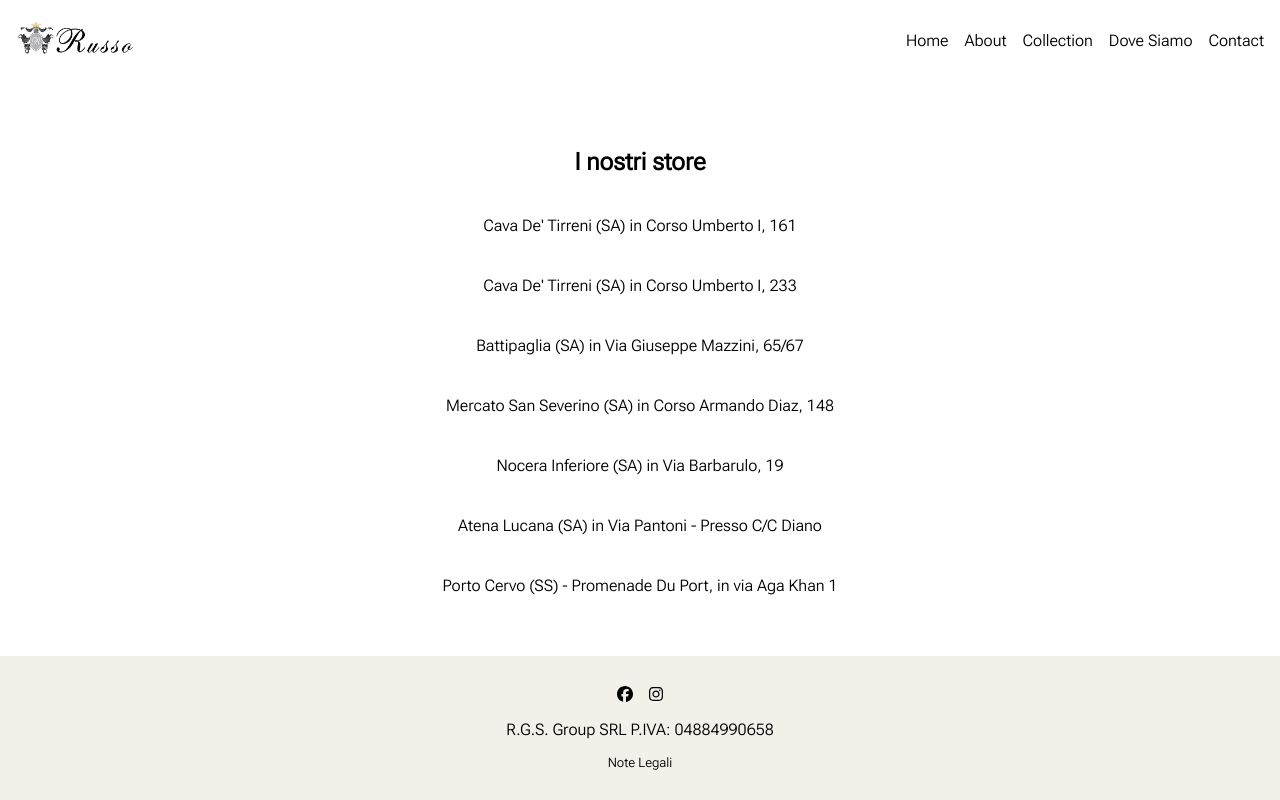
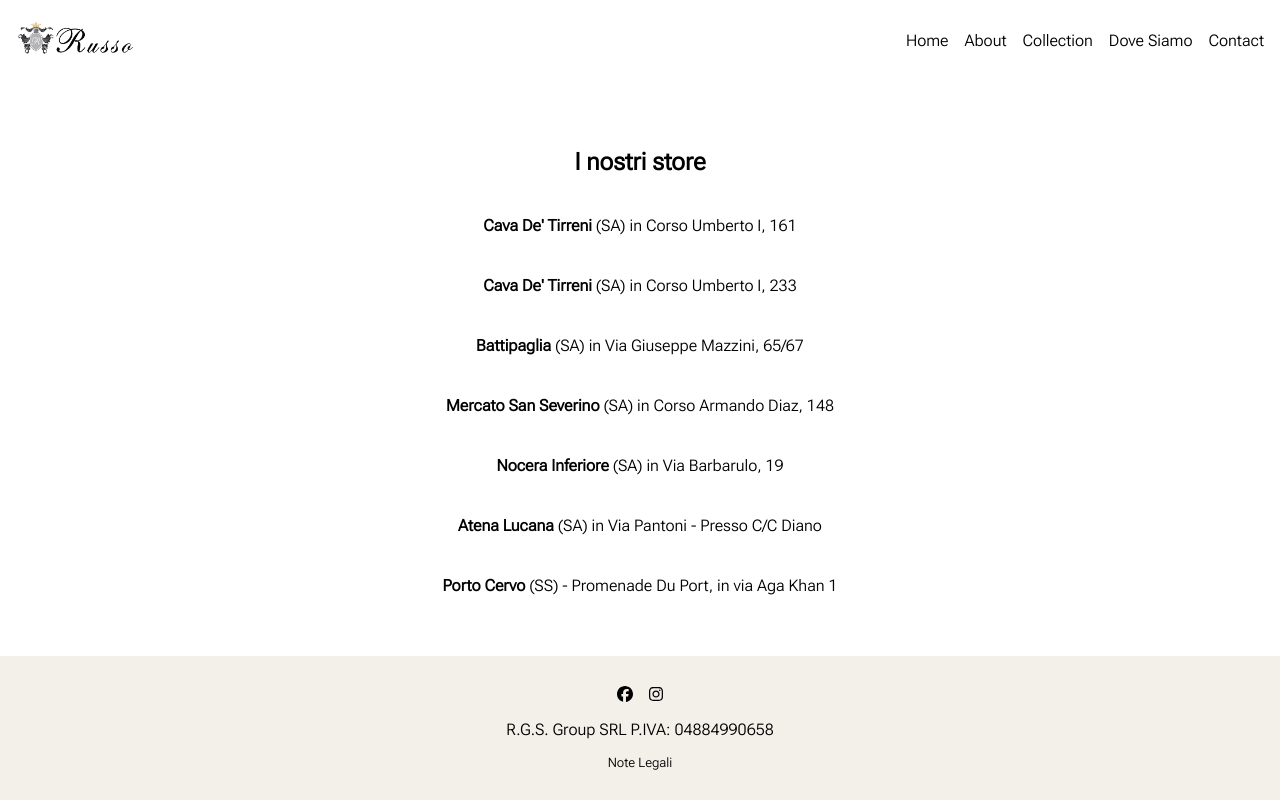
Before and after one commit to fdm89/new-russo-abbigliamento, a React (Create React App) app: page /dovesiamo in a window 1280 px wide. Built offline with nearby package versions, Linux system fonts and the light colour scheme.

Commit message:
added video

```diff
--- a/src/components/CookieBanner.css
+++ b/src/components/CookieBanner.css
@@ -7,7 +7,7 @@
     background-color: #000;
     color: #fff;
     text-align: center;
-    z-index: 999;
+    z-index: 99999;
   }
 
   .cookie-banner-button {
--- a/src/components/DoveSiamo.js
+++ b/src/components/DoveSiamo.js
@@ -25,14 +25,14 @@ function DoveSiamo() {
          <div className='list-container'>
          <ul className='lista-negozi'>
           <li><a rel='canonical' target="blank" href={encodeURI('https://www.google.com/maps/dir//Corso+Umberto+I,+233,+Corso+Umberto+I,+161,+84013+Cava+de+Tirreni+SA/@40.6997574,14.638299,12z/data=!4m8!4m7!1m0!1m5!1m1!1s0x133bc182a77979ad:0x100519f280c933ef!2m2!1d14.7083389!2d40.6997786?entry=ttu')}>
-  Cava De' Tirreni (SA) in Corso Umberto I, 161
+          <strong>Cava De' Tirreni</strong> (SA) in Corso Umberto I, 161
 </a></li>
-          <li><a rel='canonical' target="blank" href={encodeURI('https://www.google.com/maps/dir//Russo+Abbigliamento,+Corso+Umberto+I,+84013+Cava+de+Tirreni,+SA/@40.6997493,14.6259378,12z/data=!4m8!4m7!1m0!1m5!1m1!1s0x133bc182a77979ad:0x100519f280c933ef!2m2!1d14.7083389!2d40.6997786?entry=ttu')}>Cava De' Tirreni (SA) in Corso Umberto I, 233</a></li>
-          <li><a rel='canonical' target="blank" href={encodeURI('https://www.google.com/maps/dir//Via+Giuseppe+Mazzini,+65%2F67,+84091+Battipaglia+SA/@40.6084827,14.9017039,12z/data=!3m1!4b1!4m8!4m7!1m0!1m5!1m1!1s0x133be0886cb84855:0x5bba3a1f5150da25!2m2!1d14.984105!2d40.608512?entry=ttu')}> Battipaglia (SA) in Via Giuseppe Mazzini, 65/67</a></li>
-          <li><a rel='canonical' target="blank" href={encodeURI('https://www.google.com/maps/dir//Russo+Abbigliamento,+Corso+Armando+Diaz,+148,+84085+Mercato+San+Severino+SA/@40.7844905,14.673126,12z/data=!4m8!4m7!1m0!1m5!1m1!1s0x133bc5dedd871df9:0x72c76873307b6863!2m2!1d14.7555271!2d40.7845198?entry=ttu')}> Mercato San Severino (SA) in Corso Armando Diaz, 148</a> </li>
-          <li><a rel='canonical' target="blank" href={encodeURI('https://www.google.com/maps/dir//Russo+Abbigliamento,+Via+Attilio+Barbarulo,+19,+84014+Nocera+inferiore+SA/@40.7422132,14.5571638,12z/data=!4m8!4m7!1m0!1m5!1m1!1s0x133bbf4b1476b40b:0xde26dc0a637090a7!2m2!1d14.6396158!2d40.7422403?entry=ttu')}> Nocera Inferiore (SA) in Via Barbarulo, 19</a></li>
-          <li><a rel='canonical' target="blank" href={encodeURI('https://www.google.com/maps/place/Russo+Abbigliamento/@40.4344034,15.546895,17z/data=!3m1!4b1!4m6!3m5!1s0x13393b52eec74d0b:0x7f674048b8db3f43!8m2!3d40.4344034!4d15.5494699!16s%2Fg%2F11qp1z6_6r?entry=ttu')}> Atena Lucana (SA) in Via Pantoni - Presso C/C Diano</a></li>
-          <li><a rel='canonical' target="blank" href={encodeURI('https://www.google.com/maps/place/Promenade+du+Port/@41.1331702,9.5354699,17z/data=!3m1!4b1!4m6!3m5!1s0x12d940af6d8d2ab1:0xf61008165e37051a!8m2!3d41.1331702!4d9.5380448!16s%2Fg%2F11c1ndxjrv?entry=ttu')}> Porto Cervo (SS) - Promenade Du Port, in via Aga Khan 1</a></li>
+          <li><a rel='canonical' target="blank" href={encodeURI('https://www.google.com/maps/dir//Russo+Abbigliamento,+Corso+Umberto+I,+84013+Cava+de+Tirreni,+SA/@40.6997493,14.6259378,12z/data=!4m8!4m7!1m0!1m5!1m1!1s0x133bc182a77979ad:0x100519f280c933ef!2m2!1d14.7083389!2d40.6997786?entry=ttu')}><strong>Cava De' Tirreni</strong> (SA) in Corso Umberto I, 233</a></li>
+          <li><a rel='canonical' target="blank" href={encodeURI('https://www.google.com/maps/dir//Via+Giuseppe+Mazzini,+65%2F67,+84091+Battipaglia+SA/@40.6084827,14.9017039,12z/data=!3m1!4b1!4m8!4m7!1m0!1m5!1m1!1s0x133be0886cb84855:0x5bba3a1f5150da25!2m2!1d14.984105!2d40.608512?entry=ttu')}> <strong>Battipaglia</strong> (SA) in Via Giuseppe Mazzini, 65/67</a></li>
+          <li><a rel='canonical' target="blank" href={encodeURI('https://www.google.com/maps/dir//Russo+Abbigliamento,+Corso+Armando+Diaz,+148,+84085+Mercato+San+Severino+SA/@40.7844905,14.673126,12z/data=!4m8!4m7!1m0!1m5!1m1!1s0x133bc5dedd871df9:0x72c76873307b6863!2m2!1d14.7555271!2d40.7845198?entry=ttu')}> <strong>Mercato San Severino</strong> (SA) in Corso Armando Diaz, 148</a> </li>
+          <li><a rel='canonical' target="blank" href={encodeURI('https://www.google.com/maps/dir//Russo+Abbigliamento,+Via+Attilio+Barbarulo,+19,+84014+Nocera+inferiore+SA/@40.7422132,14.5571638,12z/data=!4m8!4m7!1m0!1m5!1m1!1s0x133bbf4b1476b40b:0xde26dc0a637090a7!2m2!1d14.6396158!2d40.7422403?entry=ttu')}> <strong>Nocera Inferiore</strong> (SA) in Via Barbarulo, 19</a></li>
+          <li><a rel='canonical' target="blank" href={encodeURI('https://www.google.com/maps/place/Russo+Abbigliamento/@40.4344034,15.546895,17z/data=!3m1!4b1!4m6!3m5!1s0x13393b52eec74d0b:0x7f674048b8db3f43!8m2!3d40.4344034!4d15.5494699!16s%2Fg%2F11qp1z6_6r?entry=ttu')}> <strong>Atena Lucana</strong> (SA) in Via Pantoni - Presso C/C Diano</a></li>
+          <li><a rel='canonical' target="blank" href={encodeURI('https://www.google.com/maps/place/Promenade+du+Port/@41.1331702,9.5354699,17z/data=!3m1!4b1!4m6!3m5!1s0x12d940af6d8d2ab1:0xf61008165e37051a!8m2!3d41.1331702!4d9.5380448!16s%2Fg%2F11c1ndxjrv?entry=ttu')}> <strong>Porto Cervo</strong> (SS) - Promenade Du Port, in via Aga Khan 1</a></li>
 
          </ul>
          </div>
--- a/src/components/Home.css
+++ b/src/components/Home.css
@@ -13,6 +13,13 @@
     overflow: hidden;
     transition: background-image 0.7s ease;
   }
+
+ .background-video {
+  width: 100%;
+  height: 100%;
+  object-fit: cover;
+  }
+
   .test {
     width: 100%;
     height: 100%;
--- a/src/components/Home.js
+++ b/src/components/Home.js
@@ -1,10 +1,7 @@
-import React, { useRef, useEffect, useState } from "react";
+import React, { useRef, useEffect } from "react";
 import { Helmet } from 'react-helmet';
 import { FontAwesomeIcon } from "@fortawesome/react-fontawesome";
 import { faAngleDoubleDown } from "@fortawesome/free-solid-svg-icons";
-import backgroundImage1 from '../assets/russo-1328422806574-43.jpg';
-import backgroundImage2 from '../assets/russo-2803540072784-28.jpg';
-import backgroundImage3 from '../assets/russo-1328422806574-41.jpg';
 import './Home.css';
 import Heroone from "./Heroone";
 import Herotwo from "./Herotwo";
@@ -12,6 +9,7 @@ import Footer from "./Footer";
 import Button from "./Button";
 import CookieBanner from "./CookieBanner";
 import { posthog } from 'posthog-js';
+import video from '../assets/man_-_62550 (1080p).mp4';
 import CarouselHome from "./CarouselHome";
 
 const homeContainerStyle = {
@@ -23,45 +21,12 @@ const homeContainerStyle = {
   justifyContent: 'center',
 };
 
-const images = [
-  {
-    url: backgroundImage1
-
-  },
-  {
-    url: backgroundImage2
-
-  },
-  {
-    url: backgroundImage3
-
-  },
-];
-const imageChangeInterval = 5000; // Change image every 5 seconds
-
-
 function Home() {
   const homeRef = useRef(null);
-  const [currentImageIndex, setCurrentImageIndex] = useState(0);
-  const [isImageLoaded, setIsImageLoaded] = useState(false);
-
-  useEffect(() => {
-    const imageChangeTimer = setInterval(() => {
-      setCurrentImageIndex(prevIndex => (prevIndex + 1) % images.length);
-    }, imageChangeInterval);
-
-    return () => {
-      clearInterval(imageChangeTimer);
-    };
-  }, []);
 
   useEffect(() => {
     window.scrollTo({ top: 0, behavior: "instant" });
   }, []);
-
-  const handleImageLoad = () => {
-    setIsImageLoaded(true);
-  };
 
   return (
     <div className="home-container" ref={homeRef}>
@@ -79,13 +44,8 @@ function Home() {
       </a>
       {posthog.has_opted_out_capturing() || posthog.has_opted_in_capturing() ? null : <CookieBanner />}
 
-      <div className="background-image" style={homeContainerStyle}>
-      <img
-  className={`test ${isImageLoaded ? "loaded" : ""}`}
-  src={images[currentImageIndex].url}
-  alt="Back"
-  onLoad={handleImageLoad}
-/>
+      <div  style={homeContainerStyle}>
+        <video className="background-video" src={video} autoPlay loop muted />
       </div>
 
       <div className="banner" id="banner">
@@ -98,7 +58,7 @@ function Home() {
       <Herotwo />
 
       <h1 className="carousel-header">Collezione primavera estate 2023</h1>
-      <CarouselHome/>
+      <CarouselHome></CarouselHome>
 
       <Footer></Footer>
     </div>
--- a/src/components/NoteLegali.css
+++ b/src/components/NoteLegali.css
@@ -4,13 +4,23 @@
 }
 
 .title{
+    justify-content: center;
     text-align: center;
+    padding-left: 8px;
+    padding-right: 8px;
 }
 
 .subtitle{
+    justify-content: center;
     text-align: center;
+    padding-left: 8px;
+    padding-right: 8px;
 }
 
 .text{
-    padding: 0px 8px;
+
+    justify-content: center;
+    text-align: center;
+    padding-left: 8px;
+    padding-right: 8px;
 }
```
Also changed, not shown: 1 other file (tests, documents, lock files or other folders).
